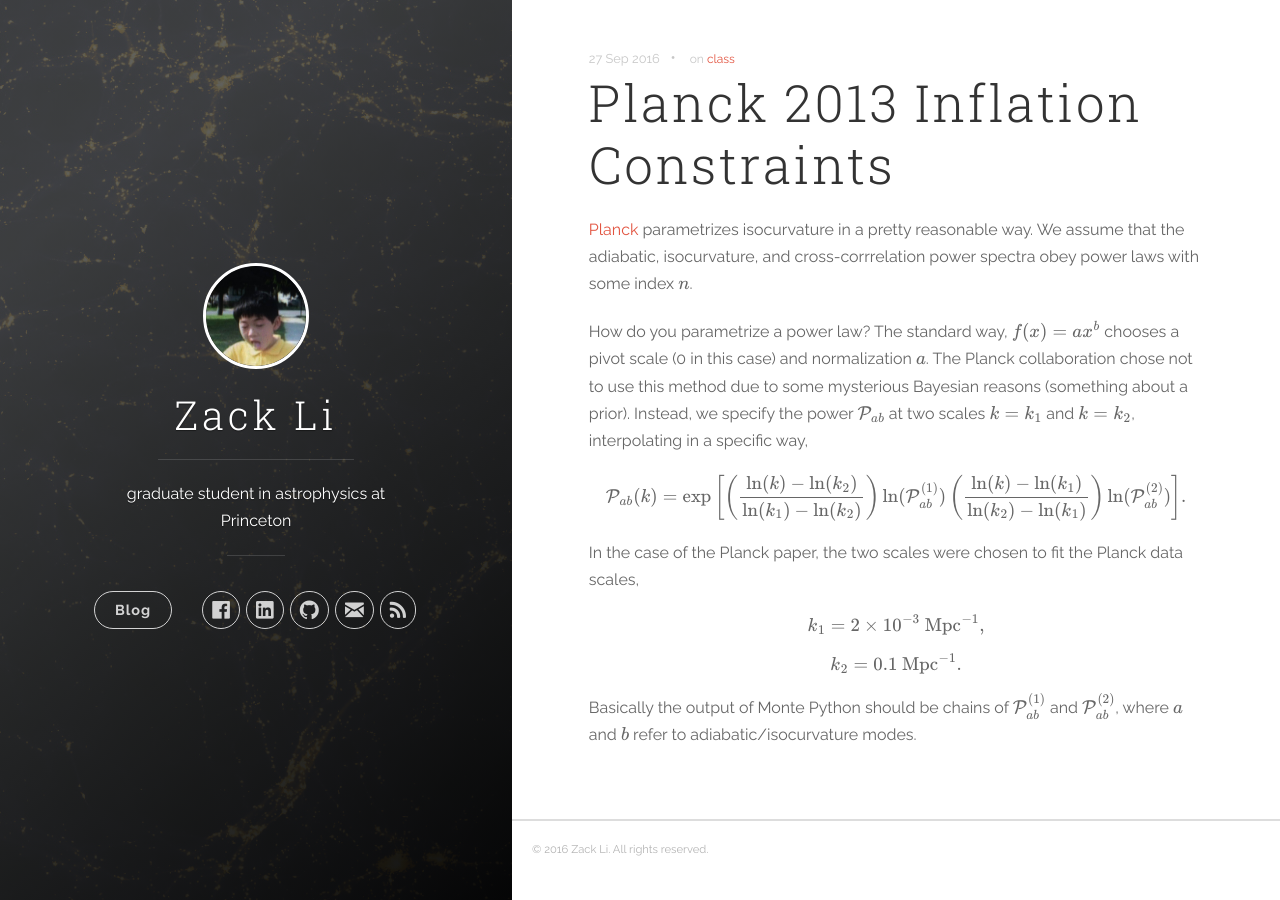
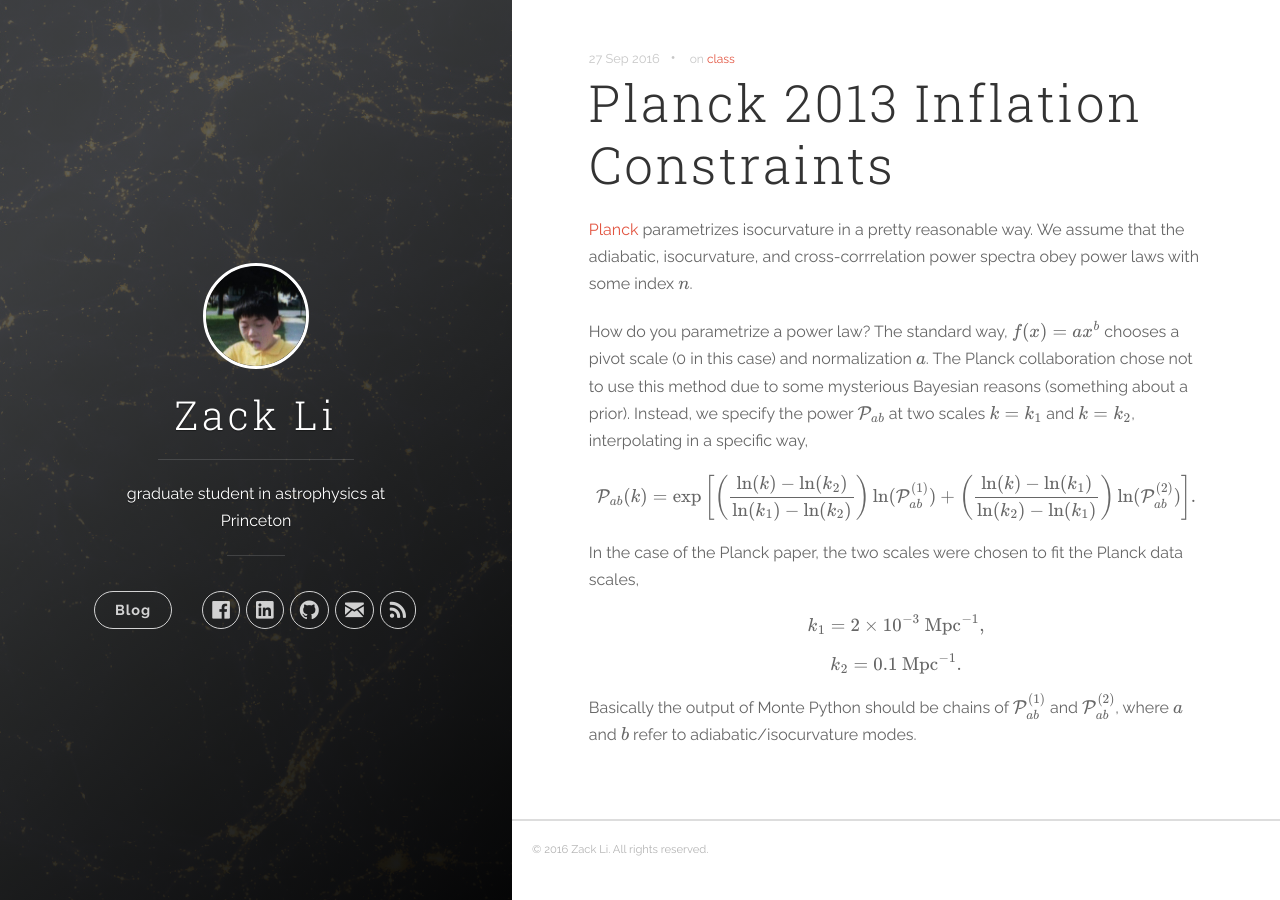
Before and after one commit to xzackli/xzackli.github.io, a Jekyll site: the page built from _posts/2016-09-27-Planck-2013-inflation-constraints.markdown, in a window 1280 px wide. Built offline with Jekyll 4.4.1, drawn with Linux system fonts in a browser that asks for light colours; nearby versions of some CDN libraries; formulas are drawn with MathJax 3.

Commit message:
fix typo

```diff
--- a/_posts/2016-09-27-Planck-2013-inflation-constraints.markdown
+++ b/_posts/2016-09-27-Planck-2013-inflation-constraints.markdown
@@ -11,7 +11,7 @@ How do you parametrize a power law? The standard way,
 $$f(x) = ax^b$$
 chooses a pivot scale (0 in this case) and normalization $$a$$. The Planck collaboration chose not to use this method due to some mysterious Bayesian reasons (something about a prior). Instead, we specify the power $$\mathcal{P}_{ab}$$ at two scales $$k = k_1$$ and $$k=k_2$$, interpolating in a specific way,
 
-$$ \mathcal{P}_{ab}(k) = \text{exp} \left[ \left( \frac{\ln(k) - \ln(k_2) }{\ln(k_1) - \ln(k_2) } \right) \ln( \mathcal{P}^{(1)}_{ab} ) \left( \frac{\ln(k) - \ln(k_1)}{\ln(k_2) - \ln(k_1) } \right) \ln( \mathcal{P}^{(2)}_{ab} )  \right].$$
+$$ \mathcal{P}_{ab}(k) = \text{exp} \left[ \left( \frac{\ln(k) - \ln(k_2) }{\ln(k_1) - \ln(k_2) } \right) \ln( \mathcal{P}^{(1)}_{ab} ) + \left( \frac{\ln(k) - \ln(k_1)}{\ln(k_2) - \ln(k_1) } \right) \ln( \mathcal{P}^{(2)}_{ab} )  \right].$$
 
 In the case of the Planck paper, the two scales were chosen to fit the Planck data scales,
 
```
